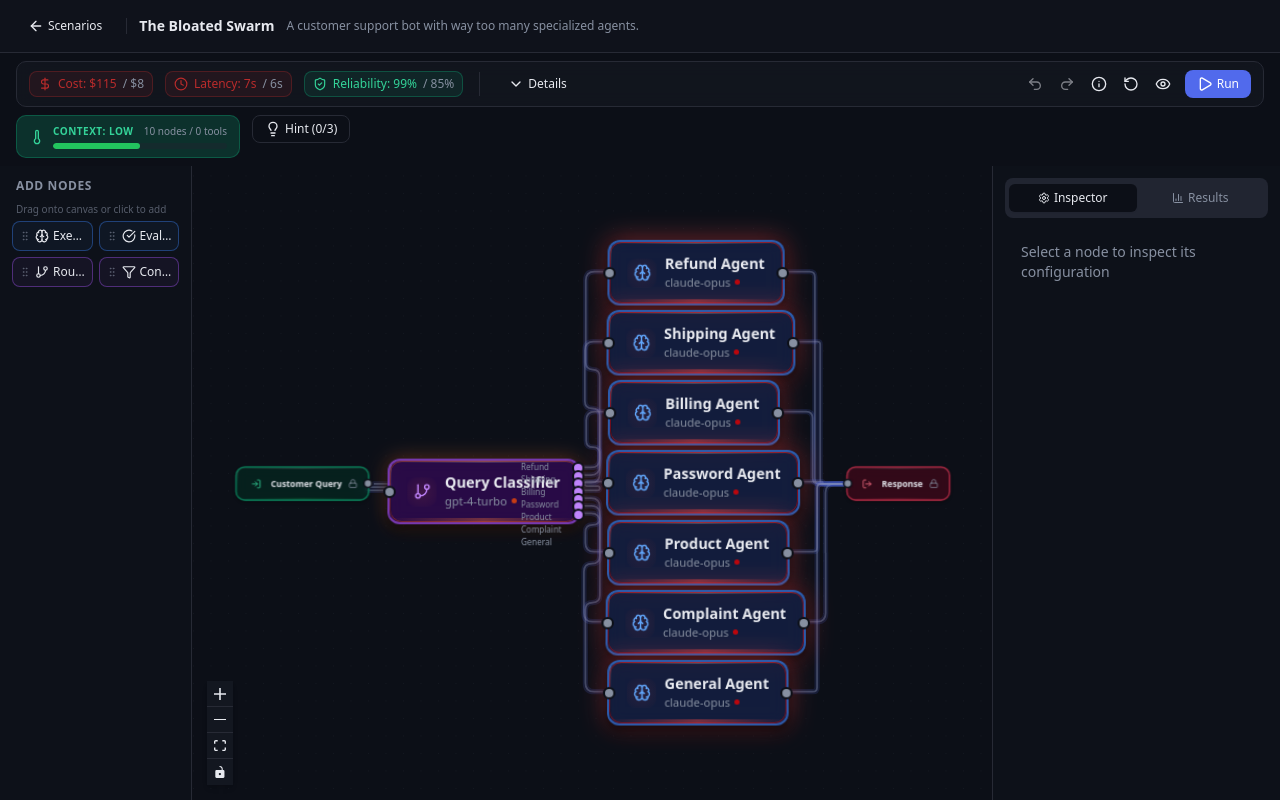
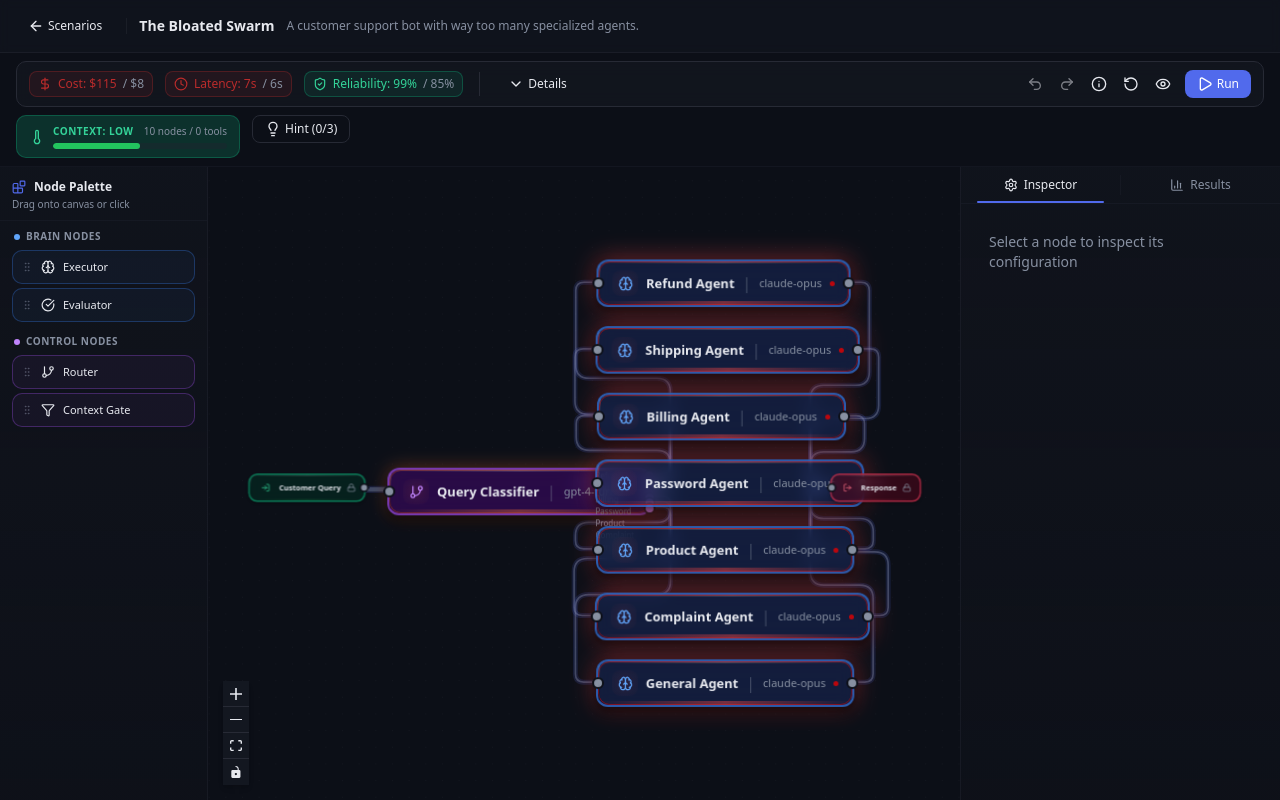
Before and after one commit to Alred-79/hackprinceton-final, a React (Vite) app: page / in a window 1280 px wide. Both pictures are taken after a click on the button 424 px from the left and 296 px from the top of the page. Built offline with nearby package versions, Linux system fonts and the light colour scheme.

Commit message:
feat(simulator): enhance UI and node palette organization

```diff
--- a/src/components/nodes/SimulatorNode.tsx
+++ b/src/components/nodes/SimulatorNode.tsx
@@ -184,8 +184,7 @@ function SimulatorNodeComponent({ id, data, selected }: SimNodeProps) {
       style={{
         transform: `scale(${scale}) perspective(800px) rotateX(${tiltDeg}deg) translateZ(${baseZ * 2}px)`,
         boxShadow: combinedShadow,
-        minWidth: `${Math.round(140 * scale)}px`,
-        padding: `${Math.round(10 * scale)}px ${Math.round(14 * scale)}px`,
+        padding: `${Math.round(8 * scale)}px ${Math.round(12 * scale)}px`,
         transformOrigin: "center center",
         backdropFilter: "blur(8px)",
       }}
@@ -245,16 +244,16 @@ function SimulatorNodeComponent({ id, data, selected }: SimNodeProps) {
         />
       )}
 
-      {/* Node content */}
-      <div className="flex items-center gap-2">
+      {/* Node content — single line, no truncation */}
+      <div className="flex items-center gap-2 whitespace-nowrap">
         <div
           className={cn(
             "shrink-0 rounded-md flex items-center justify-center",
             isRunning && "animate-pulse"
           )}
           style={{
-            width: `${Math.round(24 * scale)}px`,
-            height: `${Math.round(24 * scale)}px`,
+            width: `${Math.round(22 * scale)}px`,
+            height: `${Math.round(22 * scale)}px`,
             background: isRunning
               ? `radial-gradient(circle, rgba(${categoryRgb}, 0.3), transparent)`
               : hasCost
@@ -265,27 +264,26 @@ function SimulatorNodeComponent({ id, data, selected }: SimNodeProps) {
           <Icon
             className={cn(iconColors[meta.color])}
             style={{
-              width: `${Math.round(14 * scale)}px`,
-              height: `${Math.round(14 * scale)}px`,
+              width: `${Math.round(13 * scale)}px`,
+              height: `${Math.round(13 * scale)}px`,
             }}
           />
         </div>
-        <div className="flex-1 min-w-0">
-          <div
-            className="font-semibold text-foreground truncate leading-tight"
-            style={{ fontSize: `${Math.round(12 * scale)}px` }}
+        <span
+          className="font-semibold text-foreground leading-tight"
+          style={{ fontSize: `${Math.round(11 * scale)}px` }}
         >
           {data.label}
-          </div>
+        </span>
         {data.model && (
-            <div className="flex items-center gap-1" style={{ marginTop: "1px" }}>
-              <div
-                className="truncate text-muted-foreground"
+          <>
+            <span className="text-muted-foreground/40">|</span>
+            <span
+              className="text-muted-foreground"
               style={{ fontSize: `${Math.round(9 * scale)}px` }}
             >
               {data.model}
-              </div>
-              {/* Tiny cost dot indicator */}
+            </span>
             {hasCost && (
               <div
                 className="shrink-0 rounded-full"
@@ -297,9 +295,8 @@ function SimulatorNodeComponent({ id, data, selected }: SimNodeProps) {
                 }}
               />
             )}
-            </div>
+          </>
         )}
-        </div>
         {data.locked && <Lock className="h-3 w-3 text-muted-foreground shrink-0" />}
         {data.isDisconnected && <AlertTriangle className="h-3 w-3 text-amber-400 shrink-0" />}
         {showContextWarning && <AlertTriangle className="h-3 w-3 text-orange-400 shrink-0" />}
--- a/src/components/simulator/NodePalette.tsx
+++ b/src/components/simulator/NodePalette.tsx
@@ -3,15 +3,33 @@ import { useSimulatorStore } from "@/store/simulatorStore";
 import { Brain, CheckCircle, GitBranch, Globe, FileText, Filter, Database, Shield, GripVertical } from "lucide-react";
 import type { SimNodeType } from "@/types/simulator";
 import { cn } from "@/lib/utils";
+import { vibrateTap } from "@/lib/vibrate";
 
 const ICON_MAP: Record<string, React.FC<{ className?: string }>> = {
   Brain, CheckCircle, GitBranch, Globe, FileText, Filter, Database, Shield,
 };
 
-const categoryColors: Record<string, string> = {
-  brain: "border-blue-500/40 hover:border-blue-500/70 bg-blue-500/5 hover:bg-blue-500/10",
-  tool: "border-cyan-500/40 hover:border-cyan-500/70 bg-cyan-500/5 hover:bg-cyan-500/10",
-  control: "border-purple-500/40 hover:border-purple-500/70 bg-purple-500/5 hover:bg-purple-500/10",
+const CATEGORY_LABELS: Record<string, string> = {
+  brain: "Brain Nodes",
+  tool: "Tool Nodes",
+  control: "Control Nodes",
+};
+
+const CATEGORY_ORDER = ["brain", "tool", "control"];
+
+const categoryAccents: Record<string, { dot: string; item: string }> = {
+  brain: {
+    dot: "bg-blue-400",
+    item: "border-blue-500/30 hover:border-blue-500/60 bg-blue-500/5 hover:bg-blue-500/10",
+  },
+  tool: {
+    dot: "bg-cyan-400",
+    item: "border-cyan-500/30 hover:border-cyan-500/60 bg-cyan-500/5 hover:bg-cyan-500/10",
+  },
+  control: {
+    dot: "bg-purple-400",
+    item: "border-purple-500/30 hover:border-purple-500/60 bg-purple-500/5 hover:bg-purple-500/10",
+  },
 };
 
 export function NodePalette() {
@@ -24,6 +42,13 @@ export function NodePalette() {
   if (!scenario) return null;
 
   const available = scenario.availableNodeTypes.filter((t) => t !== "input" && t !== "output");
+
+  // Group by category
+  const grouped = CATEGORY_ORDER.map((cat) => ({
+    category: cat,
+    label: CATEGORY_LABELS[cat],
+    types: available.filter((t) => NODE_TYPE_META[t].category === cat),
+  })).filter((g) => g.types.length > 0);
 
   const handleAddNode = (type: SimNodeType) => {
     if (isEvaluating) return;
@@ -38,6 +63,7 @@ export function NodePalette() {
       position: { x: 300 + Math.random() * 200, y: 150 + Math.random() * 300 },
     });
     selectNode(id);
+    vibrateTap();
   };
 
   const onDragStart = (e: React.DragEvent, type: SimNodeType) => {
@@ -50,15 +76,19 @@ export function NodePalette() {
   };
 
   return (
+    <div className="space-y-3">
+      {grouped.map((group) => {
+        const accent = categoryAccents[group.category] || categoryAccents.brain;
+        return (
+          <div key={group.category}>
+            <div className="flex items-center gap-1.5 mb-1.5 px-0.5">
+              <div className={cn("w-1.5 h-1.5 rounded-full", accent.dot)} />
+              <span className="text-[10px] font-semibold text-muted-foreground uppercase tracking-wider">
+                {group.label}
+              </span>
+            </div>
             <div className="space-y-1">
-      <h3 className="text-xs font-semibold text-muted-foreground uppercase tracking-wider px-1 mb-2">
-        Add Nodes
-      </h3>
-      <p className="text-[10px] text-muted-foreground/60 px-1 mb-1.5">
-        Drag onto canvas or click to add
-      </p>
-      <div className="grid grid-cols-2 gap-1.5">
-        {available.map((type) => {
+              {group.types.map((type) => {
                 const meta = NODE_TYPE_META[type];
                 const Icon = ICON_MAP[meta.icon] || Brain;
                 return (
@@ -69,19 +99,24 @@ export function NodePalette() {
                     onClick={() => handleAddNode(type)}
                     onDragStart={(e) => onDragStart(e, type)}
                     className={cn(
-                "flex items-center gap-1 rounded-md border px-1.5 py-1.5 text-left transition-all text-xs group",
-                categoryColors[meta.category] || "border-border",
-                "disabled:opacity-50 disabled:cursor-not-allowed",
-                "cursor-grab active:cursor-grabbing"
+                      "w-full flex items-center gap-2 rounded-lg border px-2 py-2 text-left",
+                      "transition-all text-xs group",
+                      accent.item,
+                      "disabled:opacity-40 disabled:cursor-not-allowed",
+                      "cursor-grab active:cursor-grabbing",
+                      "hover:shadow-sm"
                     )}
                   >
-              <GripVertical className="h-3 w-3 shrink-0 text-muted-foreground/40 group-hover:text-muted-foreground/70 transition-colors" />
+                    <GripVertical className="h-3 w-3 shrink-0 text-muted-foreground/30 group-hover:text-muted-foreground/60 transition-colors" />
                     <Icon className="h-3.5 w-3.5 shrink-0" />
-              <span className="truncate font-medium text-foreground">{meta.label}</span>
+                    <span className="font-medium text-foreground text-[11px]">{meta.label}</span>
                   </button>
                 );
               })}
             </div>
           </div>
         );
+      })}
+    </div>
+  );
 }
--- a/src/pages/Simulator.tsx
+++ b/src/pages/Simulator.tsx
@@ -9,9 +9,9 @@ import { InspectorPanel } from "@/components/simulator/InspectorPanel";
 import { ResultsPanel } from "@/components/simulator/ResultsPanel";
 import { Editorial } from "@/components/simulator/Editorial";
 import { Button } from "@/components/ui/button";
-import { Tabs, TabsContent, TabsList, TabsTrigger } from "@/components/ui/tabs";
 import { ScrollArea } from "@/components/ui/scroll-area";
-import { ArrowLeft, BookOpen, Settings, BarChart3 } from "lucide-react";
+import { ArrowLeft, BookOpen, Settings, BarChart3, Blocks } from "lucide-react";
+import { cn } from "@/lib/utils";
 
 export default function Simulator() {
   const { scenarioId } = useParams<{ scenarioId: string }>();
@@ -46,14 +46,14 @@ export default function Simulator() {
   return (
     <div className="h-screen flex flex-col bg-background overflow-hidden">
       {/* Top bar */}
-      <div className="flex items-center gap-3 border-b px-4 py-2 bg-card/50 shrink-0">
+      <div className="flex items-center gap-3 border-b border-border/50 px-4 py-2 bg-card/60 backdrop-blur-sm shrink-0">
         <Button variant="ghost" size="sm" onClick={() => navigate("/")} className="gap-1 text-xs">
           <ArrowLeft className="h-3.5 w-3.5" />
           Scenarios
         </Button>
-        <div className="h-4 w-px bg-border" />
+        <div className="h-4 w-px bg-border/50" />
         <h1 className="text-sm font-semibold text-foreground">{currentScenario.title}</h1>
-        <span className="text-xs text-muted-foreground">{currentScenario.brief}</span>
+        <span className="text-xs text-muted-foreground hidden md:inline">{currentScenario.brief}</span>
         <div className="flex-1" />
         {editorialUnlocked && (
           <Button
@@ -69,15 +69,24 @@ export default function Simulator() {
       </div>
 
       {/* HUD */}
-      <div className="px-4 py-2 shrink-0">
+      <div className="px-4 py-2 shrink-0 border-b border-border/30">
         <HUD />
       </div>
 
       {/* Main area */}
       <div className="flex-1 flex min-h-0">
         {/* Left sidebar - Node Palette */}
-        <div className="w-48 border-r bg-card/30 shrink-0">
-          <ScrollArea className="h-full p-3">
+        <div className="w-52 shrink-0 flex flex-col border-r border-border/40 bg-gradient-to-b from-card/50 to-card/20">
+          <div className="px-3 pt-3 pb-2 border-b border-border/30">
+            <div className="flex items-center gap-2 text-xs font-semibold text-foreground">
+              <Blocks className="h-3.5 w-3.5 text-primary" />
+              Node Palette
+            </div>
+            <p className="text-[10px] text-muted-foreground mt-0.5">
+              Drag onto canvas or click
+            </p>
+          </div>
+          <ScrollArea className="flex-1 px-3 py-2">
             <NodePalette />
           </ScrollArea>
         </div>
@@ -88,35 +97,48 @@ export default function Simulator() {
         </div>
 
         {/* Right sidebar - Inspector / Results */}
-        <div className="w-72 border-l bg-card/30 shrink-0 flex flex-col">
-          <Tabs
-            value={activeRightTab}
-            onValueChange={(v) => setActiveRightTab(v as "inspector" | "results")}
-            className="flex flex-col h-full"
-          >
-            <TabsList className="grid grid-cols-2 mx-3 mt-3 shrink-0">
-              <TabsTrigger value="inspector" className="text-xs gap-1">
-                <Settings className="h-3 w-3" />
-                Inspector
-              </TabsTrigger>
-              <TabsTrigger value="results" className="text-xs gap-1">
-                <BarChart3 className="h-3 w-3" />
-                Results
-              </TabsTrigger>
-            </TabsList>
-            <div className="flex-1 min-h-0">
-              <TabsContent value="inspector" className="h-full m-0">
-                <ScrollArea className="h-full px-3 py-2">
-                  <InspectorPanel />
-                </ScrollArea>
-              </TabsContent>
-              <TabsContent value="results" className="h-full m-0">
-                <ScrollArea className="h-full px-3 py-2">
-                  <ResultsPanel />
-                </ScrollArea>
-              </TabsContent>
+        <div className="w-80 shrink-0 flex flex-col border-l border-border/40 bg-gradient-to-b from-card/50 to-card/20">
+          {/* Custom tab header */}
+          <div className="flex border-b border-border/30 shrink-0">
+            <button
+              onClick={() => setActiveRightTab("inspector")}
+              className={cn(
+                "flex-1 flex items-center justify-center gap-1.5 py-2.5 text-xs font-medium transition-colors relative",
+                activeRightTab === "inspector"
+                  ? "text-foreground"
+                  : "text-muted-foreground hover:text-foreground/70"
+              )}
+            >
+              <Settings className="h-3.5 w-3.5" />
+              Inspector
+              {activeRightTab === "inspector" && (
+                <div className="absolute bottom-0 inset-x-4 h-0.5 bg-primary rounded-full" />
+              )}
+            </button>
+            <div className="w-px bg-border/30 my-2" />
+            <button
+              onClick={() => setActiveRightTab("results")}
+              className={cn(
+                "flex-1 flex items-center justify-center gap-1.5 py-2.5 text-xs font-medium transition-colors relative",
+                activeRightTab === "results"
+                  ? "text-foreground"
+                  : "text-muted-foreground hover:text-foreground/70"
+              )}
+            >
+              <BarChart3 className="h-3.5 w-3.5" />
+              Results
+              {activeRightTab === "results" && (
+                <div className="absolute bottom-0 inset-x-4 h-0.5 bg-primary rounded-full" />
+              )}
+            </button>
+          </div>
+
+          {/* Tab content */}
+          <ScrollArea className="flex-1">
+            <div className="px-3 py-3">
+              {activeRightTab === "inspector" ? <InspectorPanel /> : <ResultsPanel />}
             </div>
-          </Tabs>
+          </ScrollArea>
         </div>
       </div>
 
```
Lines whose indentation alone changed are shown as unchanged.
